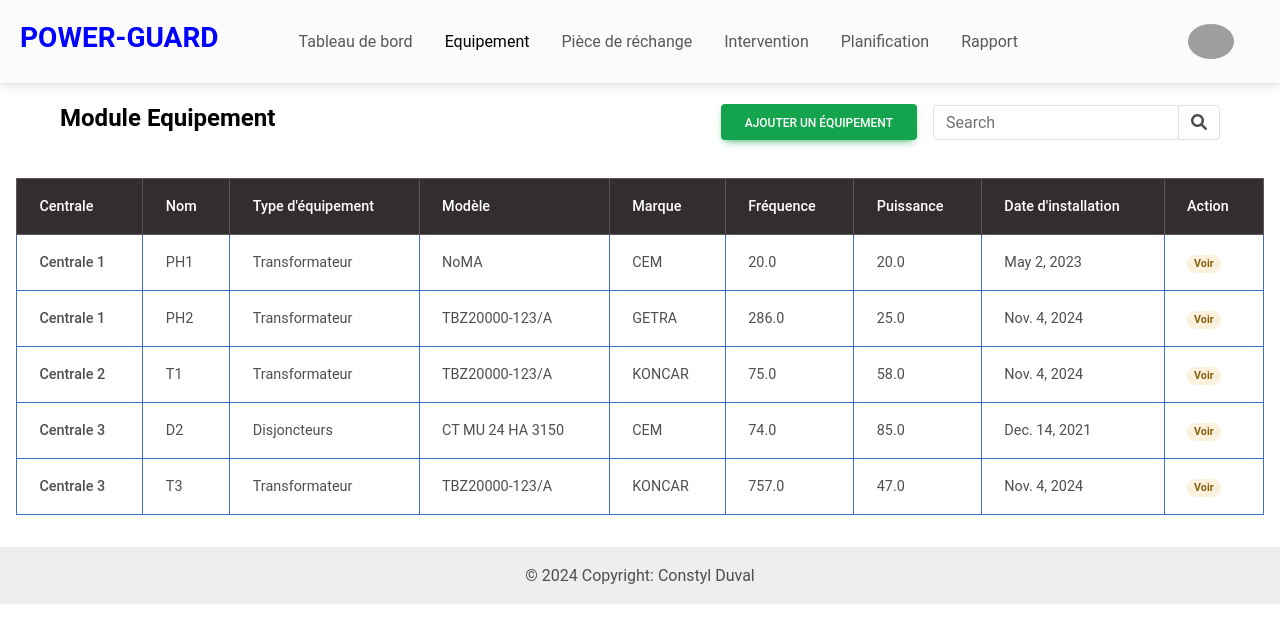
After one commit to duval-constyl/Eneo, a Django app: page /equipement in a window 1280 px wide. The commit adds this page. Shown: the top 643 px of the page. Run offline with Django 4.2, Linux system fonts and the light colour scheme; data comes from the database, SQL or seed files in the repository; both versions use the stored data as it was after the commit; some libraries are stand-ins or nearby versions; grey boxes are pictures that could not be loaded.

Commit message:
connecting the model to the views
connecting the model to the views

```diff
--- a/Eneo/Eneo/settings.py
+++ b/Eneo/Eneo/settings.py
@@ -119,6 +119,7 @@ USE_TZ = True
 
 STATIC_URL = 'static/'
 MEDIA_ROOT = os.path.join(BASE_DIR, "media")
+MEDIA_URL = '/media/'
 
 # Default primary key field type
 # https://docs.djangoproject.com/en/4.2/ref/settings/#default-auto-field
--- a/Eneo/eneo_pages/models.py
+++ b/Eneo/eneo_pages/models.py
@@ -14,8 +14,8 @@ class Centrale(models.Model):
 
 class Equipement(models.Model):
     TYPE_EQUIPE = [
-        ("Dis", "Disjoncteurs",),
-        ("Trans", "Transformateur"),
+        ("Disjoncteurs", "Disjoncteurs",),
+        ("Transformateur", "Transformateur"),
     ]
     centrale = models.ForeignKey(Centrale, on_delete=models.CASCADE)
     nom = models.CharField(max_length=100)
@@ -43,13 +43,13 @@ class Equipement(models.Model):
     date_modification=models.DateTimeField(auto_now=True)
 
     def __str__(self):
-        return self.nom, self.type_equipement
+        return "{} {}".format(self.nom, self.type_equipement)
 
 class Intervention(models.Model):
     STATUS = [
-        ("panne", "En panne"),
-        ("encours", "Encours de dépannage"),
-        ("rétablir", "Rétablir"),
+        ("En panne", "En panne"),
+        ("Encours", "Encours de dépannage"),
+        ("Rétablir", "Rétablir"),
     ]
     equipement = models.ForeignKey(Equipement, on_delete=models.CASCADE)
     date_intervention=models.DateField()
@@ -62,15 +62,16 @@ class Intervention(models.Model):
     date_modification=models.DateTimeField(auto_now=True)
 
     def __str__(self):
-        return self.id
+        return "{} {}".format(self.id, self.equipement)
 
 class Pièce(models.Model):
     nom=models.CharField(max_length=100)
     description = models.TextField()
+    photo = models.ImageField(upload_to="image", blank=True, null=True)
     quantité_disponible = models.IntegerField()
     prix_unitaire = models.IntegerField()
     date_création=models.DateTimeField(auto_now_add=True)
     date_modification=models.DateTimeField(auto_now=True)
 
     def __str__(self):
-        return self.nom, self.id
+        return self.nom
--- a/Eneo/eneo_pages/templates/base/base.html
+++ b/Eneo/eneo_pages/templates/base/base.html
@@ -5,9 +5,9 @@
     <meta charset="UTF-8" />
     <meta name="viewport" content="width=device-width, initial-scale=1, shrink-to-fit=no" />
     <meta http-equiv="x-ua-compatible" content="ie=edge" />
-    <title>ENEO</title>
+    <title>PowerGuard</title>
     <!-- MDB icon -->
-    <link rel="icon" href="{% static 'img/mdb-favicon.ico' %}" type="image/x-icon" />
+    <link rel="icon" href="{% static 'img/Eneo_Cameroon_logo.jpg' %}" type="image/x-icon" />
     <!-- Font Awesome -->
     <link
       rel="stylesheet"
@@ -19,16 +19,45 @@
       href="{% static 'https://fonts.googleapis.com/css2?family=Roboto:wght@300;400;500;700;900&display=swap' %}"
     />
     <link href="https://cdn.jsdelivr.net/npm/bootstrap@5.3.3/dist/css/bootstrap.min.css" rel="stylesheet" integrity="sha384-QWTKZyjpPEjISv5WaRU9OFeRpok6YctnYmDr5pNlyT2bRjXh0JMhjY6hW+ALEwIH" crossorigin="anonymous">
+    <link rel="stylesheet" href="https://cdnjs.cloudflare.com/ajax/libs/font-awesome/6.0.0-beta3/css/all.min.css">
     <!-- MDB -->
     <link rel="stylesheet" href="{% static 'css/mdb.min.css' %}" />
+    <style>
+      /* Apply transition for smooth scaling */
+      /*.hover-image {
+        transition: transform 0.3s ease; Smooth scaling transition
+      }*/
+
+      /* Scale the image on hover */
+      /*.hover-image:hover {
+        height: 250px;
+        transform: scale(1.1); /* Increases the size by 10%
+      }*/
+    </style>
+    <style>
+          .card {
+              transition: transform 0.3s; /* Smooth transition for the zoom effect */
+          }
+          .card:hover {
+              transform: scale(1.05); /* Zoom effect on hover */
+          }
+          .card-link {
+              text-decoration: none; /* Remove underline from the link */
+              color: inherit; /* Inherit color from the card */
+          }
+    </style>
+
   </head>
   <body>
+    {% include "../base/navbar.html" %}
+
     <!-- Start your project here-->
     {% block body %}
 
     {% endblock %}
     <!-- End your project here-->
 
+    {% include "../base/footer.html" %}
     <!-- MDB -->
     <script src="https://cdn.jsdelivr.net/npm/bootstrap@5.3.3/dist/js/bootstrap.bundle.min.js" integrity="sha384-YvpcrYf0tY3lHB60NNkmXc5s9fDVZLESaAA55NDzOxhy9GkcIdslK1eN7N6jIeHz" crossorigin="anonymous"></script>
     <script type="text/javascript" src="{% static 'js/mdb.umd.min.js' %}"></script>
--- /dev/null
+++ b/Eneo/eneo_pages/templates/base/footer.html
@@ -0,0 +1,8 @@
+<footer class="bg-body-tertiary text-center text-lg-start">
+    <!-- Copyright -->
+    <div class="text-center p-3" style="background-color: rgba(0, 0, 0, 0.05);">
+      © 2024 Copyright:
+      <a class="text-body" href="https://github.com/duval-constyl/">Constyl Duval</a>
+    </div>
+    <!-- Copyright -->
+</footer>
--- a/Eneo/eneo_pages/templates/base/navbar.html
+++ b/Eneo/eneo_pages/templates/base/navbar.html
@@ -1,25 +1,28 @@
 <nav class="navbar navbar-expand-lg bg-body-tertiary py-3 px-2">
     <div class="container-fluid">
-      <a class="navbar-brand" href="#"><h3 style="color: blue;"><strong>ENEO-SIGAME</strong></h3></a>
+      <a class="navbar-brand" href="{% url 'home' %}"><h3 style="color: blue;"><strong>POWER-GUARD</strong></h3></a>
       <button class="navbar-toggler" type="button" data-bs-toggle="collapse" data-bs-target="#navbarNavDropdown" aria-controls="navbarNavDropdown" aria-expanded="false" aria-label="Toggle navigation">
         <span class="navbar-toggler-icon"></span>
       </button>
       <div class="collapse navbar-collapse px-5" id="navbarNavDropdown">
         <ul class="navbar-nav">
           <li class="nav-item px-2">
-            <a class="nav-link active" aria-current="page" href="#">Tableau de bord</a>
+            <a class="nav-link {% if request.resolver_match.url_name == 'home' %}active{% endif %} " aria-current="page" href="{% url 'home' %}">Tableau de bord</a>
           </li>
           <li class="nav-item px-2">
-            <a class="nav-link" href="#">Equipement</a>
+            <a class="nav-link {% if request.resolver_match.url_name == 'equipement' %}active{% endif %}" href="{% url 'equipement' %}">Equipement</a>
           </li>
           <li class="nav-item px-2">
-            <a class="nav-link" href="#">Pièce de réchange</a>
+            <a class="nav-link {% if request.resolver_match.url_name == 'piece' %}active{% endif %}" href="{% url 'piece' %}">Pièce de réchange</a>
           </li>
           <li class="nav-item px-2">
-            <a class="nav-link" href="#">Intervention</a>
+            <a class="nav-link {% if request.resolver_match.url_name == 'intervention' %}active{% endif %}" href="{% url 'intervention' %}">Intervention</a>
           </li>
           <li class="nav-item px-2">
             <a class="nav-link" href="#">Planification</a>
+          </li>
+          <li class="nav-item px-2">
+            <a class="nav-link" href="#">Rapport</a>
           </li>
           <!-- <li class="nav-item dropdown">
             <a class="nav-link dropdown-toggle" href="#" role="button" data-bs-toggle="dropdown" aria-expanded="false">
@@ -35,7 +38,7 @@
       </div>
     </div>
     <!-- Right elements -->
-    <div class="d-flex align-items-center">
+    <div class="d-flex align-items-center" style="margin-right: 1cm;">
         <!-- Avatar -->
         <div class="dropdown">
           <a
--- /dev/null
+++ b/Eneo/eneo_pages/templates/base/navbar2.html
@@ -0,0 +1,22 @@
+<nav class="navbar navbar-expand-lg navbar-light bg-body-white py-3 px-5 border-0" style="box-shadow: none">
+    <div class="container-fluid">
+        <a class="navbar-brand" href="#"><h4><strong>{{ title }}</strong></h4></a>
+        <div class="d-flex align-items-center">
+            <button data-mdb-ripple-init type="button" class="btn btn-success me-3">
+                {{ button }}
+            </button>
+            <form class="d-flex input-group w-auto">
+              <input
+                type="search"
+                class="form-control rounded"
+                placeholder="Search"
+                aria-label="Search"
+                aria-describedby="search-addon"
+              />
+              <span class="input-group-text border-1" id="search-addon">
+                <i class="fas fa-search"></i>
+              </span>
+            </form>
+        </div>
+    </div>
+</nav>
--- /dev/null
+++ b/Eneo/eneo_pages/templates/pages/equipement.html
@@ -0,0 +1,43 @@
+{% extends "../base/base.html" %}
+
+
+{% block body %}
+    {% include "../base/navbar2.html" with title="Module Equipement" button="Ajouter un équipement" %}
+
+    <div class="p-3">
+        <table class="table table-hover table-bordered border-primary table-responsive">
+            <thead class="table-dark">
+              <tr>
+                <th scope="col">Centrale</th>
+                <th scope="col">Nom</th>
+                <th scope="col">Type d'équipement</th>
+                <th scope="col">Modèle</th>
+                <th scope="col">Marque</th>
+                <th scope="col">Fréquence</th>
+                <th scope="col">Puissance</th>
+                <th scope="col">Date d'installation</th>
+                <th scope="col">Action</th>
+              </tr>
+            </thead>
+            {% for equipement in liste_equipement %}
+              <tbody>
+                  <tr>
+                    <a href="#">
+                      <th>{{equipement.centrale}}</th>
+                      <td>{{equipement.nom}}</td>
+                      <td>{{equipement.type_equipement}}</td>
+                      <td>{{equipement.modèle}}</td>
+                      <td>{{equipement.marque}}</td>
+                      <td>{{equipement.fréquence}}</td>
+                      <td>{{equipement.puissance}}</td>
+                      <td>{{equipement.date_installation}}</td>
+                      <td><a href="#"><span class="badge rounded-pill badge-warning fs-7">Voir</span></a></td>
+                    </a>
+                  </tr>
+                </a>
+              </tbody>
+            {% endfor %}
+        </table>
+    </div>
+
+{% endblock %}
--- a/Eneo/eneo_pages/templates/pages/home.html
+++ b/Eneo/eneo_pages/templates/pages/home.html
@@ -1,6 +1,5 @@
 {% extends "../base/base.html" %}
 
 {% block body %}
-{% include "../base/navbar.html" %}
-    <h1 class="pt-3 px-3">BIENVENUE</h1>
+    <h1 class="d-flex justify-content-center align-items-center pt-3 px-3">BIENVENUE</h1>
 {% endblock %}
--- a/Eneo/eneo_pages/urls.py
+++ b/Eneo/eneo_pages/urls.py
@@ -3,4 +3,7 @@ from . import views
 
 urlpatterns = [
     path("", views.home, name="home"),
+    path("equipement", views.equipement, name="equipement"),
+    path("intervention", views.intervention, name="intervention"),
+    path("piece", views.piece, name="piece")
 ]
--- a/Eneo/eneo_pages/views.py
+++ b/Eneo/eneo_pages/views.py
@@ -1,5 +1,22 @@
 from django.shortcuts import render
+from .models import *
 
 # Create your views here.
+#()
 def home(request):
     return render(request, "pages/home.html")
+
+def equipement(request):
+    equipement = Equipement.objects.all()
+    context = {"liste_equipement" : equipement}
+    return render(request, "pages/equipement.html", context)
+
+def intervention(request):
+    intervention = Intervention.objects.all()
+    context = {"liste_intervention" : intervention}
+    return render(request, "pages/intervention.html", context)
+
+def piece(request):
+    piece = Pièce.objects.all()
+    context = {"liste_piece" : piece}
+    return render(request, "pages/piece.html", context)
```
Also changed, not shown: Eneo/eneo_pages/templates/pages/intervention.html (added, +42 -0 lines), Eneo/eneo_pages/templates/pages/piece.html (added, +35 -0 lines), Eneo/eneo_pages/templates/pages/planification.html (added, +11 -0 lines), Eneo/eneo_pages/templates/pages/rapport.html (added, +11 -0 lines), Eneo/db.sqlite3, Eneo/eneo_pages/migrations/0002_pièce_photo_alter_equipement_type_equipement_and_more.py (added), Eneo/eneo_pages/static/img/62df071ceab9b3a1743d1e50c302c201.jpeg (added), Eneo/eneo_pages/static/img/Eneo_Cameroon_logo.jpg (added), Eneo/eneo_pages/static/img/empty.jpg (added).
